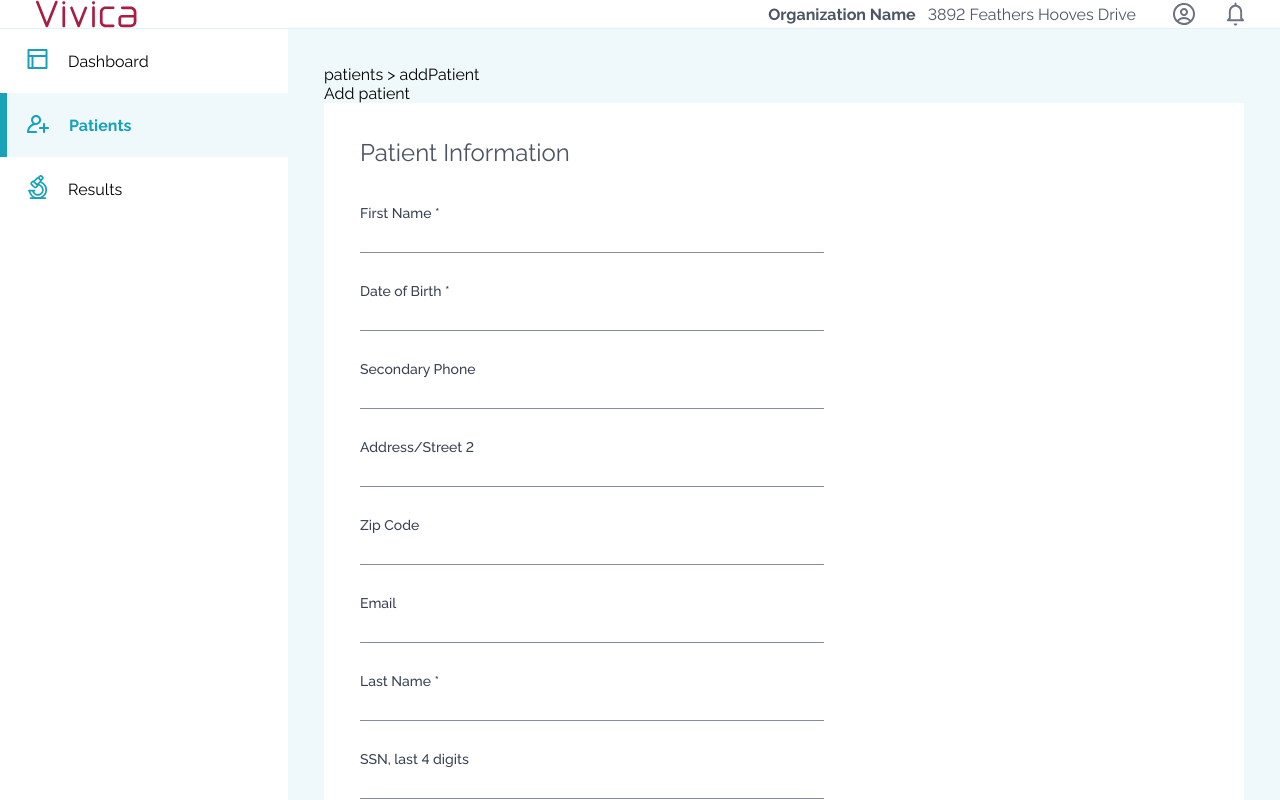
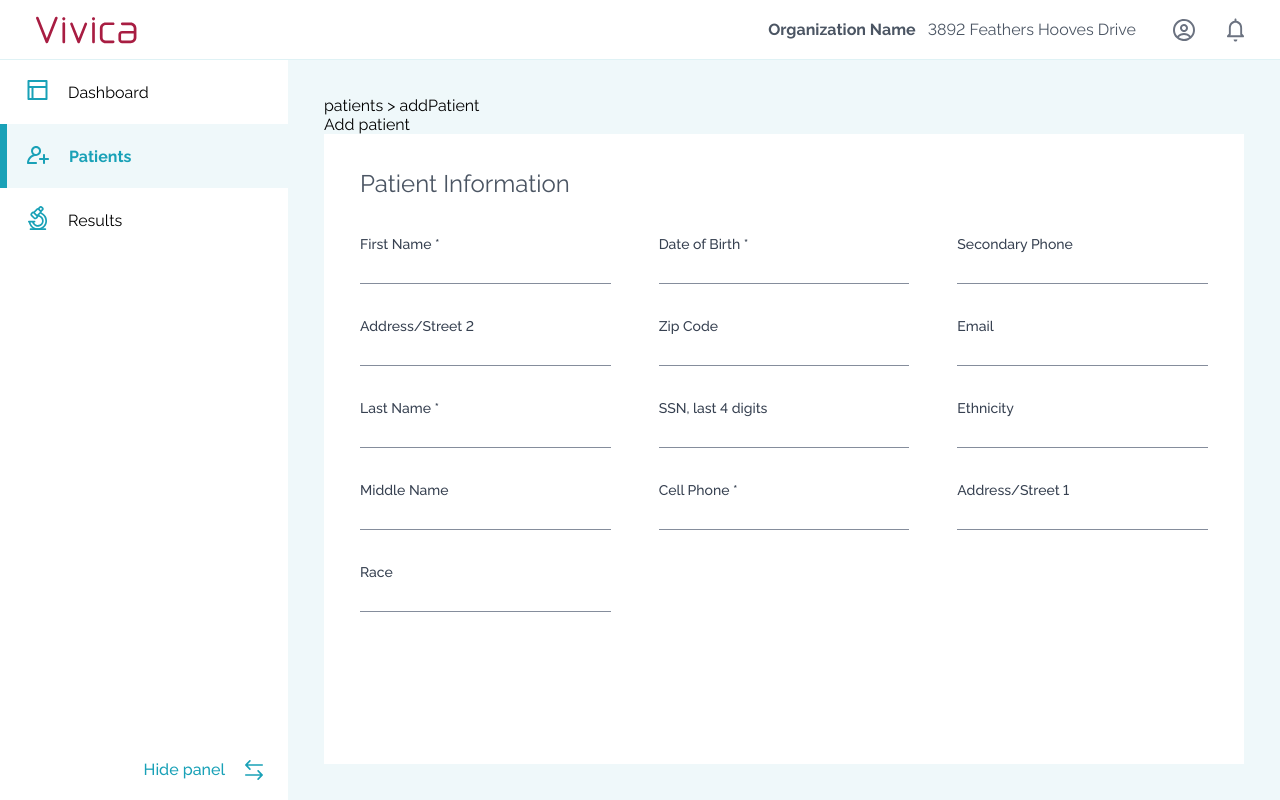
Before and after one commit to metalheadpnz/vivica, a React (Create React App) app: page /patients/addPatient in a window 1280 px wide. Built offline with nearby package versions, Linux system fonts and the light colour scheme.

Commit message:
Patient Information: add 3 column grid

```diff
--- a/src/App.css
+++ b/src/App.css
@@ -10,10 +10,10 @@
 
 .wrapper {
     /*border: 1px dashed orangered;*/
-    height: 100vh;
-    width: 100vw;
+    min-height: 100vh;
+    max-width: 100vw;
     display: flex;
     flex-direction: column;
-    overflow: hidden;
+    /*overflow: hidden;*/
 
 }
--- a/src/components/Input2/Input2.module.scss
+++ b/src/components/Input2/Input2.module.scss
@@ -1,6 +1,7 @@
 .wrap {
   background-color: #fff;
-  margin-bottom: 28px;
+  margin-bottom: 32px;
+  //width: 100%;
 
   & input {
     border: none;
--- a/src/components/Input2/Input2.tsx
+++ b/src/components/Input2/Input2.tsx
@@ -10,10 +10,10 @@ type PropsType = {
     endIcon?: ReactNode
 } & React.InputHTMLAttributes<HTMLInputElement>
 
-export const Input2 = ({label, required, isError,errorMessage, ...restProps}: PropsType) => {
-    const width = restProps.style?.width || '464px'
+export const Input2 = ({label, required, isError, errorMessage, ...restProps}: PropsType) => {
+
     return (
-        <div className={`${s.wrap} ${isError ? s.error : ''}`} style={{width}}>
+        <div className={`${s.wrap} ${isError ? s.error : ''}`}>
             <label className={s.label}>
                 {label}{required && <span>*</span>}
             </label>
--- a/src/pages/AddPatient/AddPatient.module.scss
+++ b/src/pages/AddPatient/AddPatient.module.scss
@@ -1,25 +1,27 @@
-.wrap{
+.wrap {
   display: flex;
   flex-direction: column;
   flex-grow: 1;
-  }
+}
 
-.formWrap{
+.formWrap {
   flex-grow: 1;
   background-color: #fff;
   padding: 36px;
 
 }
 
-.patientInformation{
-  //border: 1px solid red;
-  display: flex;
-  flex-direction: column;
-  //height: 400px;
-  flex-wrap: wrap;
+.patientInformation {
+  //border: 1px dashed #858D9C;
+
+  display: grid;
+  grid-template-columns: repeat(3, 1fr);
+  grid-column-gap: 48px;
+
+
 }
 
-.fromLabel{
+.fromLabel {
   font-family: Raleway-Regular;
   color: #4B5563;
   font-size: 24px;
--- a/src/pages/AddPatient/AddPatient.tsx
+++ b/src/pages/AddPatient/AddPatient.tsx
@@ -2,6 +2,7 @@ import React from 'react';
 import {useLocation, useNavigate} from "react-router-dom";
 import s from './AddPatient.module.scss'
 import {Input2 as Input} from "../../components/Input2/Input2";
+import {Select} from "../../components/Select/Select";
 
 type FieldType = {
     placeholder: string
@@ -73,6 +74,7 @@ export const AddPatient = () => {
                     <Input label={'Race'}/>
 
                 </div>
+
             </div>
         </div>
     );
```
